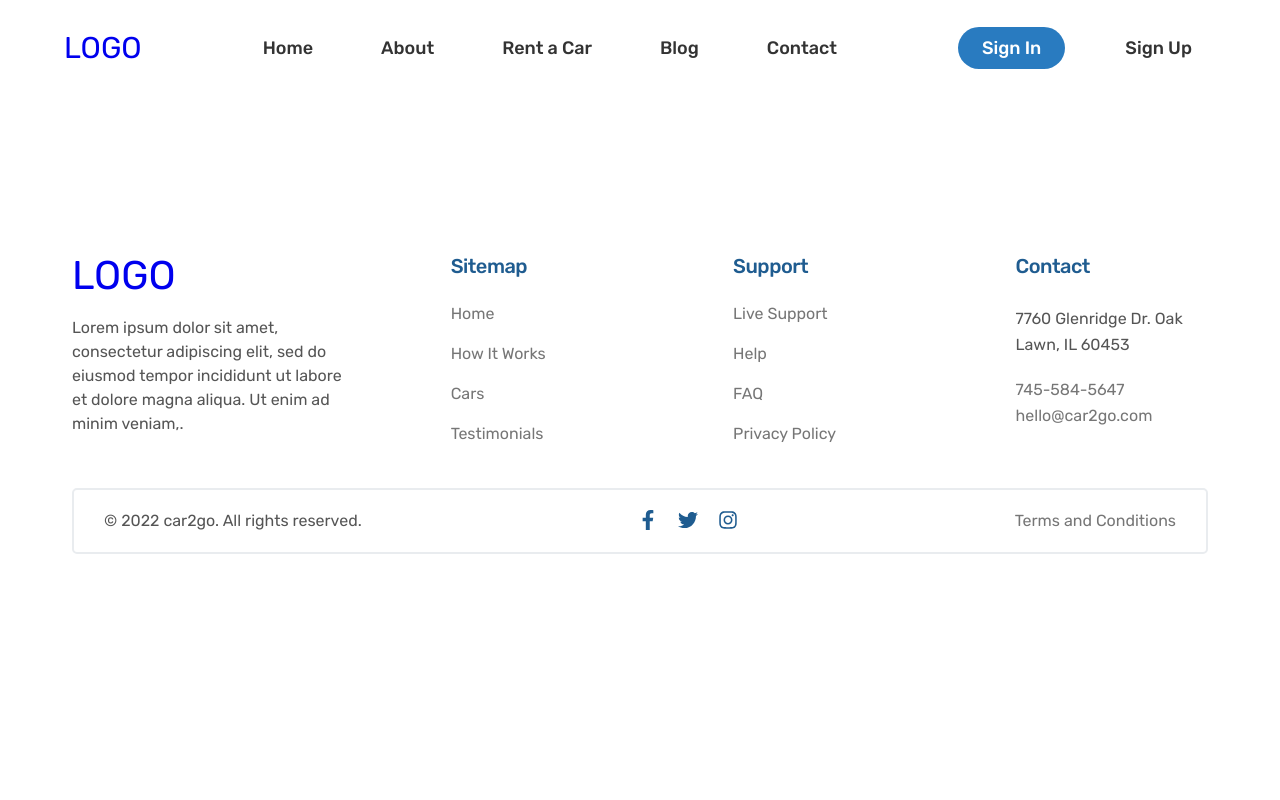
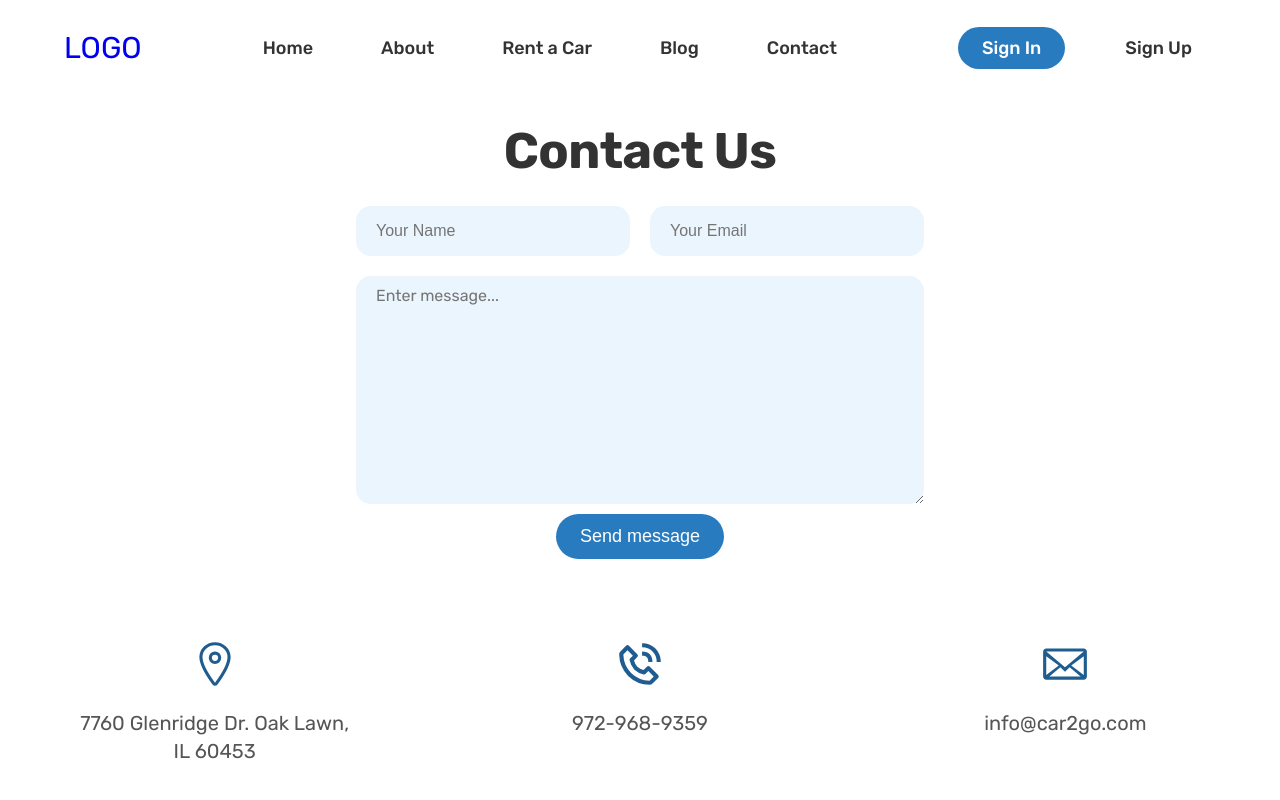
Before and after one commit to ivana7f/car2go, a React (Create React App) app: page /contact in a window 1280 px wide. Shown: the top 800 px of the page. Built offline with nearby package versions, Linux system fonts and the light colour scheme.

Commit message:
added contact page

```diff
--- a/src/App.js
+++ b/src/App.js
@@ -2,6 +2,7 @@ import React from "react";
 import { Route, Switch, Redirect } from "react-router-dom";
 import Footer from "./Components/Footer/Footer";
 import Header from "./Components/Header/Header";
+import ContactPage from "./Components/pages/ContactPage/ContactPage";
 import MainPage from "./Components/pages/MainPage";
 
 function App() {
@@ -15,6 +16,9 @@ function App() {
         <Route path="/home">
           <MainPage />
         </Route>
+        <Route path="/contact">
+          <ContactPage />
+        </Route>
       </Switch>
 
       <Footer />
--- a/src/Components/Footer/Footer.js
+++ b/src/Components/Footer/Footer.js
@@ -72,15 +72,15 @@ function Footer() {
           <address>
             <p>7760 Glenridge Dr. Oak Lawn, IL 60453</p>
             <p>
-              <a href="tel:415-201-6370" className={classes.footerLink}>
-                745-584-5647
+              <a href="tel:972-968-9359" className={classes.footerLink}>
+                972-968-9359
               </a>
               <br />
               <a
                 href="mailto:hello@omnifood.com"
                 className={classes.footerLink}
               >
-                hello@car2go.com
+                info@car2go.com
               </a>
             </p>
           </address>
--- a/src/Components/Testimonials/AddTestimonial/AddTestimonial.module.scss
+++ b/src/Components/Testimonials/AddTestimonial/AddTestimonial.module.scss
@@ -11,12 +11,7 @@
 }
 
 .textarea {
-  font-size: 1.6rem;
-  line-height: 1.3;
-  margin-top: 1rem;
-  padding: 1rem;
-  border-radius: 10px;
-  font-family: inherit;
+  @include text-area();
 }
 
 .submitBtn {
--- /dev/null
+++ b/src/Components/pages/ContactPage/ContactPage.js
@@ -0,0 +1,55 @@
+import React from "react";
+import classes from "./ContactPage.module.scss";
+import { IoLocationOutline } from "react-icons/io5";
+import { BiPhoneCall } from "react-icons/bi";
+import { GoMail } from "react-icons/go";
+
+function ContactPage() {
+  return (
+    <div>
+      <section className={classes.contactPage}>
+        <div className={classes.contactForm}>
+          <h2>Contact Us</h2>
+          <form>
+            <div>
+              <input
+                type="text"
+                placeholder="Your Name"
+                className={classes.input}
+              />
+              <input
+                type="email"
+                placeholder="Your Email"
+                className={classes.input}
+              />
+            </div>
+            <textarea
+              placeholder="Enter message..."
+              maxLength={200}
+              rows={10}
+              cols={40}
+              className={classes.message}
+            ></textarea>
+            <button className={classes.sendBtn}>Send message</button>
+          </form>
+        </div>
+        <div className={classes.contactInfo}>
+          <div className={classes.infoBox}>
+            <IoLocationOutline size="5rem" color="#1f5c90" />
+            <p>7760 Glenridge Dr. Oak Lawn, IL 60453</p>
+          </div>
+          <div className={classes.infoBox}>
+            <BiPhoneCall size="5rem" color="#1f5c90" />
+            <p>972-968-9359</p>
+          </div>
+          <div className={classes.infoBox}>
+            <GoMail size="5rem" color="#1f5c90" />
+            <p>info@car2go.com</p>
+          </div>
+        </div>
+      </section>
+    </div>
+  );
+}
+
+export default ContactPage;
--- /dev/null
+++ b/src/Components/pages/ContactPage/ContactPage.module.scss
@@ -0,0 +1,72 @@
+@import "../../../Styles/Mixins.scss";
+@import "../../../Styles/Variables.scss";
+
+.contactPage {
+  @include container();
+}
+
+.contactForm {
+  width: 50%;
+  margin: 3rem auto;
+
+  h2 {
+    @include heading(5rem, 3rem, 1);
+    text-align: center;
+  }
+
+  div {
+    display: flex;
+    gap: 1rem;
+    justify-content: center;
+  }
+}
+
+.input {
+  width: 100%;
+  padding: 1.6rem 2rem;
+  border-radius: 15px;
+  font-size: 1.6rem;
+  margin-bottom: 1rem;
+  border: none;
+  background-color: $light-color;
+
+  &:first-child {
+    margin-right: 1rem;
+  }
+}
+
+.message {
+  @include text-area();
+  padding: 1rem 2rem;
+  display: block;
+  width: 100%;
+  border: none;
+  border-radius: 15px;
+  background-color: $light-color;
+}
+
+.sendBtn {
+  @include btn();
+  display: block;
+  margin: 1rem auto 2rem auto;
+}
+
+.contactInfo {
+  display: flex;
+  justify-content: center;
+  align-items: flex-start;
+  gap: 14rem;
+  margin-top: 8rem;
+
+  .infoBox {
+    @include flex-center();
+    width: 33%;
+    gap: 2rem;
+
+    p {
+      font-size: 2rem;
+      line-height: 1.4;
+      text-align: center;
+    }
+  }
+}
--- a/src/Styles/Mixins.scss
+++ b/src/Styles/Mixins.scss
@@ -40,3 +40,12 @@
   align-items: center;
   justify-content: center;
 }
+
+@mixin text-area() {
+  font-size: 1.6rem;
+  line-height: 1.3;
+  margin-top: 1rem;
+  padding: 1rem;
+  border-radius: 10px;
+  font-family: inherit;
+}
```
